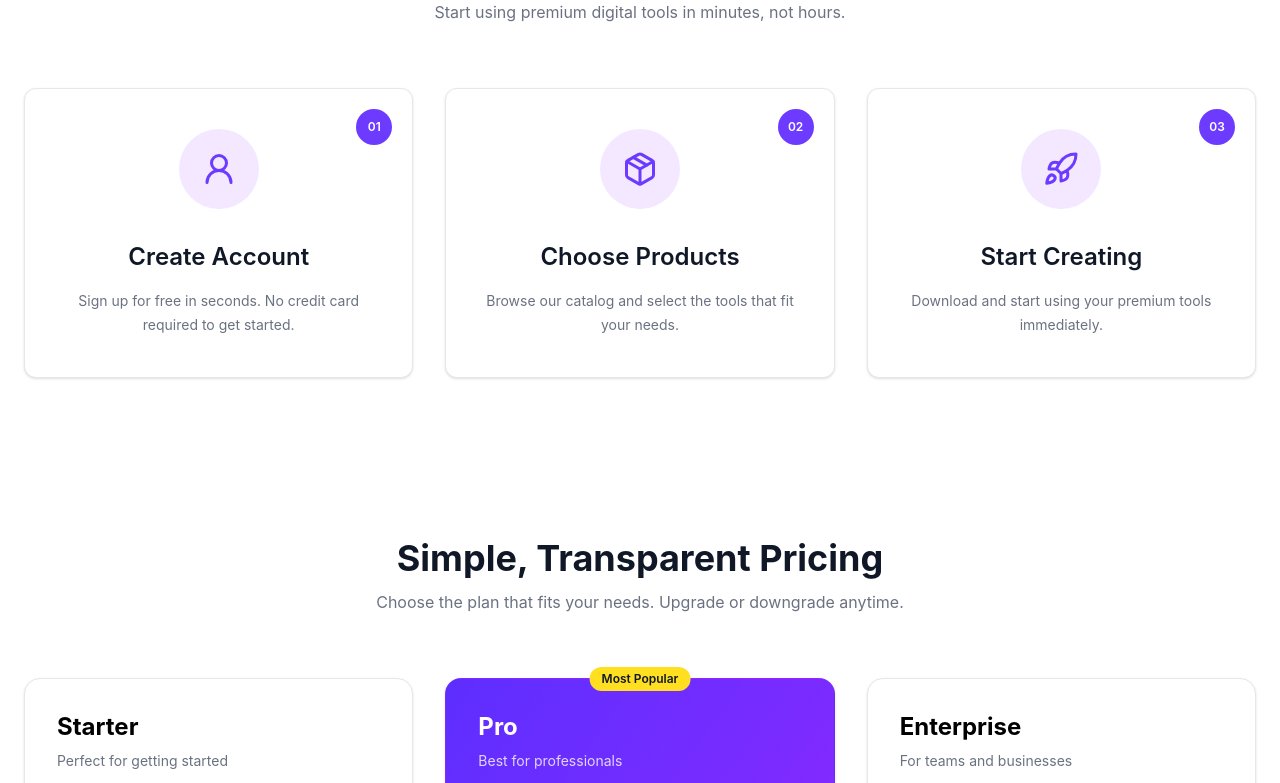
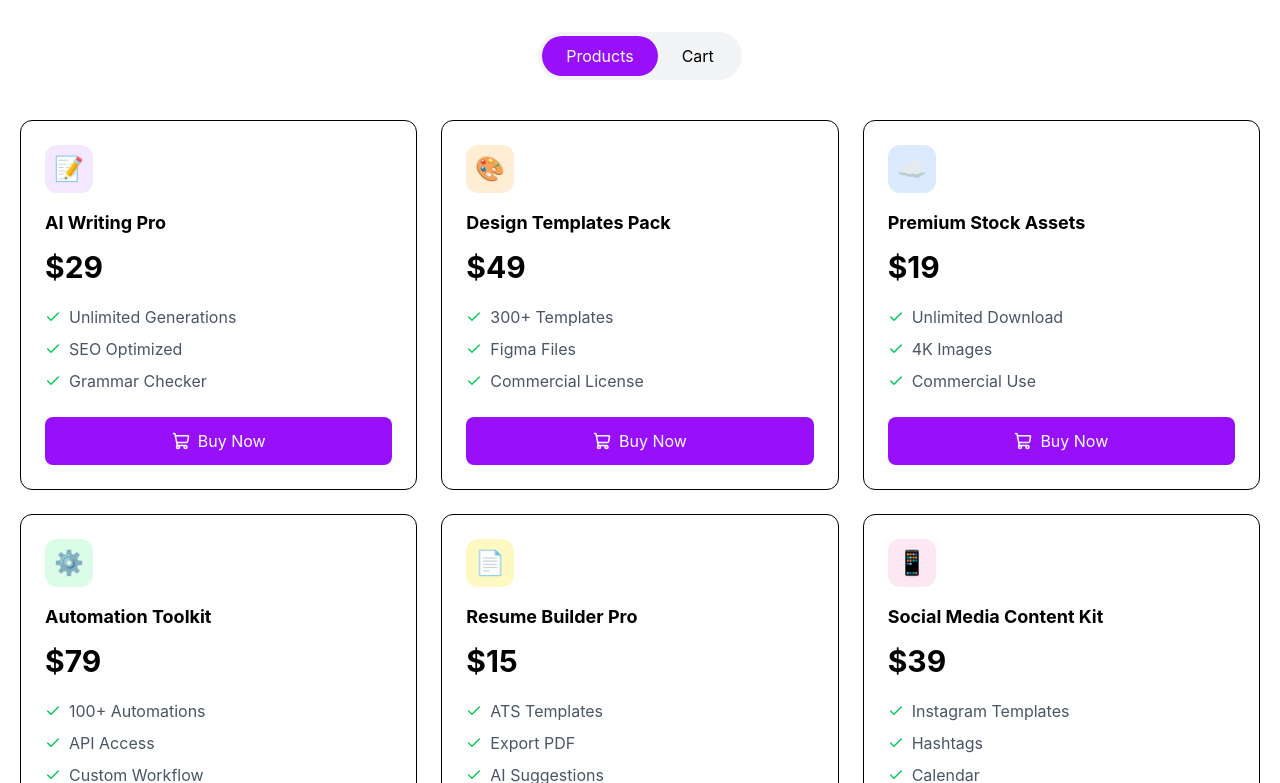
Before and after one commit to masfiqurwebdev/assignment_6, a React (Vite) app: page / in a window 1280 px wide. Shown: the part 1137-1920 px from the top of the page. Built offline with nearby package versions, Linux system fonts and the light colour scheme.

Commit message:
Working on product section

```diff
--- a/src/Components/Navbar.jsx
+++ b/src/Components/Navbar.jsx
@@ -7,12 +7,10 @@ export default function Navbar() {
   return (
     <nav className="sticky top-0 z-50 border-b border-gray-200 bg-white">
       <div className="mx-auto flex max-w-7xl items-center justify-between px-6 py-5">
-        {/* Logo */}
         <a href="/" className="text-3xl font-bold text-[#6C3BFF]">
           DigiTools
         </a>
 
-        {/* Desktop Menu */}
         <div className="hidden items-center gap-8 lg:flex">
           <a href="#" className="text-sm font-medium hover:text-[#6C3BFF]">
             Products
--- /dev/null
+++ b/src/Components/Products.jsx
@@ -0,0 +1,217 @@
+import { useState } from "react";
+import { products } from "../data/products";
+import {
+  ShoppingCart,
+  Check,
+  Trash2,
+} from "lucide-react";
+
+export default function ProductCart() {
+  const [activeTab, setActiveTab] = useState("products");
+  const [cart, setCart] = useState([]);
+
+  const addToCart = (product) => {
+    const exist = cart.find((item) => item.id === product.id);
+
+    if (exist) return;
+
+    setCart([...cart, product]);
+  };
+
+  const removeItem = (id) => {
+    setCart(cart.filter((item) => item.id !== id));
+  };
+
+  const total = cart.reduce((sum, item) => sum + item.price, 0);
+
+  return (
+    <section className="max-w-7xl mx-auto px-5 py-14">
+
+      <div className="text-center mb-10">
+
+        <h2 className="text-4xl font-bold">
+          Premium Digital Tools
+        </h2>
+
+        <p className="text-gray-500 mt-3">
+          Choose from our collection of premium digital products.
+        </p>
+
+        <div className="mt-8 inline-flex bg-gray-100 rounded-full p-1">
+
+          <button
+            onClick={() => setActiveTab("products")}
+            className={`px-6 py-2 rounded-full transition ${
+              activeTab === "products"
+                ? "bg-purple-600 text-white"
+                : ""
+            }`}
+          >
+            Products
+          </button>
+
+          <button
+            onClick={() => setActiveTab("cart")}
+            className={`px-6 py-2 rounded-full transition flex items-center gap-2 ${
+              activeTab === "cart"
+                ? "bg-purple-600 text-white"
+                : ""
+            }`}
+          >
+            Cart
+
+            {cart.length > 0 && (
+              <span className="bg-white text-purple-600 rounded-full text-xs w-5 h-5 flex items-center justify-center">
+                {cart.length}
+              </span>
+            )}
+          </button>
+
+        </div>
+      </div>
+
+      {activeTab === "products" ? (
+        <div className="grid lg:grid-cols-3 md:grid-cols-2 gap-6">
+
+          {products.map((product) => (
+
+            <div
+              key={product.id}
+              className="border rounded-xl p-6 hover:shadow-lg duration-300"
+            >
+              <div
+                className={`w-12 h-12 rounded-xl flex items-center justify-center text-2xl ${product.color}`}
+              >
+                {product.icon}
+              </div>
+
+              <h3 className="font-bold mt-4 text-lg">
+                {product.title}
+              </h3>
+
+              <p className="text-3xl font-bold mt-3">
+                ${product.price}
+              </p>
+
+              <ul className="space-y-2 mt-5">
+
+                {product.features.map((item) => (
+                  <li
+                    key={item}
+                    className="flex items-center gap-2 text-gray-600"
+                  >
+                    <Check size={16} className="text-green-500" />
+                    {item}
+                  </li>
+                ))}
+
+              </ul>
+
+<button
+  onClick={() => addToCart(product)}
+  disabled={cart.some((item) => item.id === product.id)}
+  className={`mt-6 w-full py-3 rounded-lg flex items-center justify-center gap-2 transition-all duration-300 ${
+    cart.some((item) => item.id === product.id)
+      ? "bg-green-600 cursor-not-allowed text-white"
+      : "bg-purple-600 hover:bg-purple-700 text-white"
+  }`}
+>
+  <ShoppingCart size={18} />
+
+  {cart.some((item) => item.id === product.id)
+    ? "Product Added "
+    : "Buy Now"}
+</button>
+            </div>
+
+          ))}
+
+        </div>
+      ) : (
+        <div className="border rounded-xl p-6 max-w-3xl mx-auto">
+
+          <h2 className="font-bold text-xl mb-6">
+            Your Cart
+          </h2>
+
+          {cart.length === 0 ? (
+            <div className="text-center py-10">
+
+              <ShoppingCart
+                size={60}
+                className="mx-auto text-gray-300"
+              />
+
+              <h3 className="text-xl mt-5">
+                Your cart is empty
+              </h3>
+
+              <button
+                onClick={() => setActiveTab("products")}
+                className="mt-5 bg-purple-600 text-white px-6 py-3 rounded-lg"
+              >
+                Browse Products
+              </button>
+
+            </div>
+          ) : (
+            <>
+              <div className="space-y-4">
+
+                {cart.map((item) => (
+
+                  <div
+                    key={item.id}
+                    className="flex justify-between items-center border rounded-lg p-4"
+                  >
+                    <div className="flex gap-3 items-center">
+
+                      <div
+                        className={`w-10 h-10 rounded-lg flex items-center justify-center ${item.color}`}
+                      >
+                        {item.icon}
+                      </div>
+
+                      <div>
+                        <h3 className="font-semibold">
+                          {item.title}
+                        </h3>
+
+                        <p>${item.price}</p>
+                      </div>
+
+                    </div>
+
+                    <button
+                      onClick={() => removeItem(item.id)}
+                      className="text-red-500"
+                    >
+                      <Trash2 size={18} />
+                    </button>
+
+                  </div>
+
+                ))}
+
+              </div>
+
+              <div className="flex justify-between text-xl font-bold mt-8">
+
+                <span>Total</span>
+
+                <span>${total}</span>
+
+              </div>
+
+              <button
+                className="w-full mt-6 bg-purple-600 hover:bg-purple-700 text-white py-3 rounded-lg"
+              >
+                Proceed to Checkout
+              </button>
+            </>
+          )}
+        </div>
+      )}
+    </section>
+  );
+}
--- a/src/Pages/Home.jsx
+++ b/src/Pages/Home.jsx
@@ -3,13 +3,14 @@ import CtaSection from "../Components/CtaSection"
 import Feature from "../Components/Feature"
 import Hero from "../Components/Hero"
 import Packages from "../Components/Packages"
+import ProductsPage from "../Components/Products"
 
 const Home = () => {
   return (
     <div>
       <Hero/>
       <Banner/>
-
+      <ProductsPage/>
       <Feature/>
       <Packages/>
       <CtaSection/>
--- /dev/null
+++ b/src/data/Products.js
@@ -0,0 +1,80 @@
+export const products = [
+  {
+    id: 1,
+    title: "AI Writing Pro",
+    price: 29,
+    category: "Popular",
+    color: "bg-purple-100",
+    icon: "📝",
+    features: [
+      "Unlimited Generations",
+      "SEO Optimized",
+      "Grammar Checker",
+    ],
+  },
+  {
+    id: 2,
+    title: "Design Templates Pack",
+    price: 49,
+    category: "Popular",
+    color: "bg-orange-100",
+    icon: "🎨",
+    features: [
+      "300+ Templates",
+      "Figma Files",
+      "Commercial License",
+    ],
+  },
+  {
+    id: 3,
+    title: "Premium Stock Assets",
+    price: 19,
+    category: "New",
+    color: "bg-blue-100",
+    icon: "☁️",
+    features: [
+      "Unlimited Download",
+      "4K Images",
+      "Commercial Use",
+    ],
+  },
+  {
+    id: 4,
+    title: "Automation Toolkit",
+    price: 79,
+    category: "Popular",
+    color: "bg-green-100",
+    icon: "⚙️",
+    features: [
+      "100+ Automations",
+      "API Access",
+      "Custom Workflow",
+    ],
+  },
+  {
+    id: 5,
+    title: "Resume Builder Pro",
+    price: 15,
+    category: "New",
+    color: "bg-yellow-100",
+    icon: "📄",
+    features: [
+      "ATS Templates",
+      "Export PDF",
+      "AI Suggestions",
+    ],
+  },
+  {
+    id: 6,
+    title: "Social Media Content Kit",
+    price: 39,
+    category: "Popular",
+    color: "bg-pink-100",
+    icon: "📱",
+    features: [
+      "Instagram Templates",
+      "Hashtags",
+      "Calendar",
+    ],
+  },
+];
```
